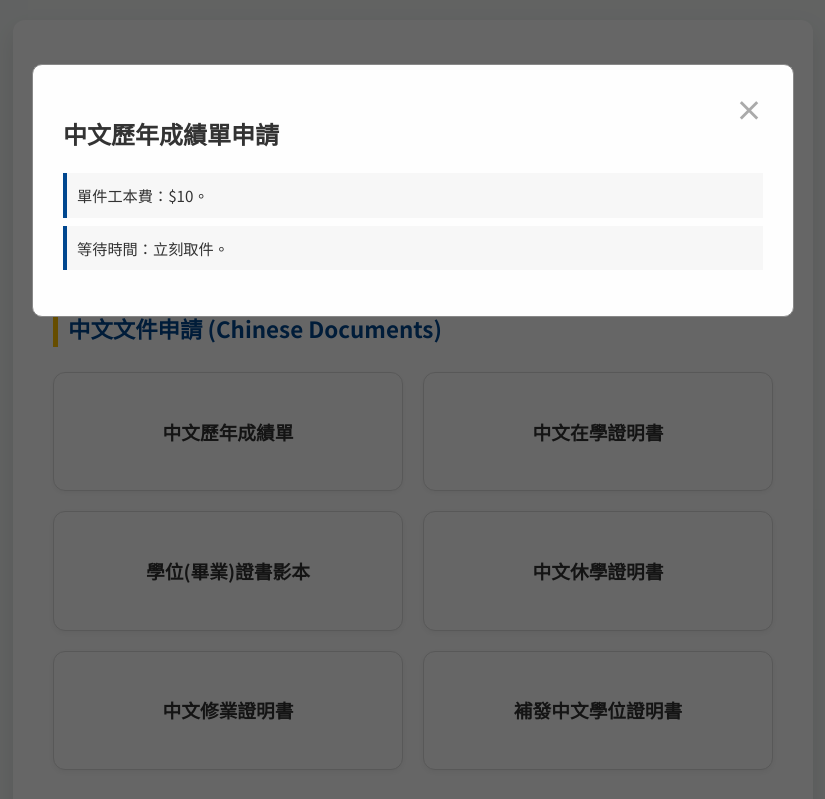
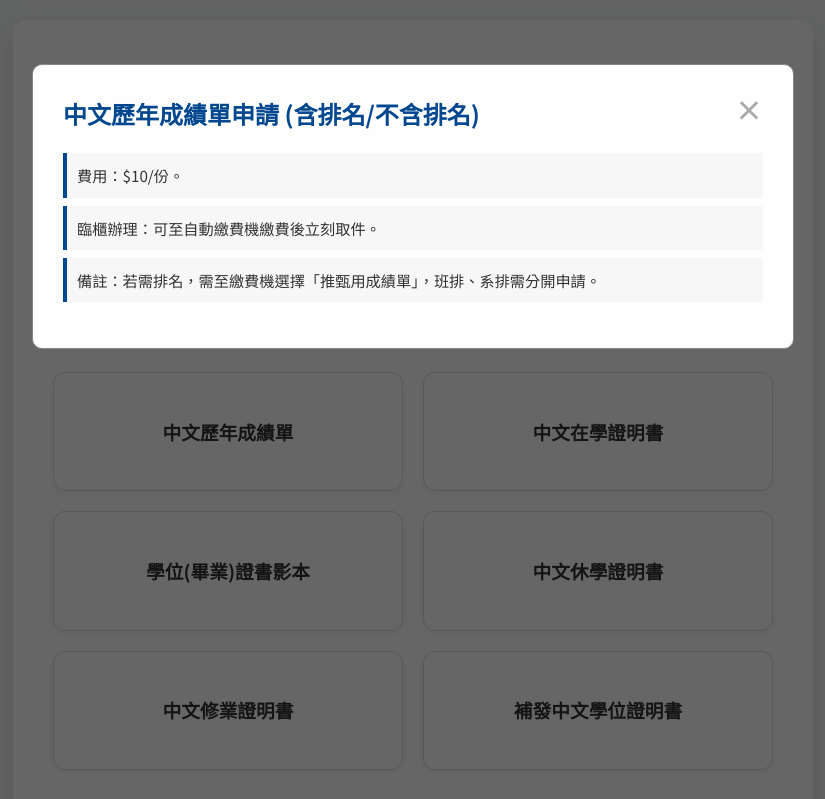
Before and after one commit to Jinagling00/SSGS-Web-App, a plain HTML site: page document_apply.html in a window 1280 px wide. Both pictures are taken after a click on the element "中文歷年成績單". Shown: the top 799 px of the page, without its empty margins (227-1052 px from the left). Drawn offline with Linux system fonts and the light colour scheme.

Commit message:
Update document_apply.html

```diff
--- a/document_apply.html
+++ b/document_apply.html
@@ -13,9 +13,9 @@
         .modal-content { background-color: #fefefe; margin: 5% auto; padding: 30px; border: 1px solid #888; width: 90%; max-width: 700px; border-radius: 10px; position: relative; }
         .close-btn { color: #aaa; float: right; font-size: 28px; font-weight: bold; line-height: 1; cursor: pointer; }
         .close-btn:hover { color: #000; }
-        .mail-rule-box { background-color: #fffde7; border: 2px solid var(--accent-color); padding: 15px; margin-top: 20px; border-radius: 8px; }
+        .mail-rule-box { background-color: #fffde7; border: 2px solid var(--accent-color); padding: 15px; margin-top: 20px; border-radius: 8px; text-align: left; }
         .mail-rule-box h4 { color: #b7a000; margin-top: 0; border-bottom: 1px dashed #ccc; padding-bottom: 5px; }
-        .step-list { list-style: none; padding: 0; }
+        .step-list { list-style: none; padding: 0; text-align: left; }
         .step-list li { background: #f7f7f7; padding: 10px; border-left: 4px solid var(--primary-color); margin-bottom: 8px; font-size: 0.95em; }
         .document-group-title { margin-top: 40px; margin-bottom: 10px; border-left: 5px solid var(--accent-color); padding-left: 10px; text-align: left; color: var(--primary-color); }
 
@@ -29,8 +29,8 @@
         <h1>📄 流程 A：申請文件查詢</h1>
         <p>所有文件申請請使用《日間部註冊組各項證明申請書》。請點擊卡片查看詳細步驟。</p>
 
-        <div style="margin-bottom: 20px;">
-            <a href="/SSGS-Web-App/forms/國立臺中科技大學日間部註冊組各項證明申請書.pdf" download class="option-button" style="background-color: #e0f2ff; color: #00478F; border: 1px solid #00478F; display: inline-block; width: auto; padding: 10px 20px; margin-right: 10px;">📥 下載《各項證明申請書》</a>
+        <div style="margin-bottom: 20px; display: flex; flex-wrap: wrap; gap: 10px; justify-content: center;">
+            <a href="/SSGS-Web-App/forms/國立臺中科技大學日間部註冊組各項證明申請書.pdf" download class="option-button" style="background-color: #e0f2ff; color: #00478F; border: 1px solid #00478F; display: inline-block; width: auto; padding: 10px 20px;">📥 下載《各項證明申請書》</a>
             <a href="/SSGS-Web-App/forms/國立臺中科技大學委託書.pdf" download class="option-button" style="background-color: #e0f2ff; color: #00478F; border: 1px solid #00478F; display: inline-block; width: auto; padding: 10px 20px;">📥 下載《委託書》</a>
         </div>
 
@@ -85,7 +85,7 @@
             <h4>✉️ 郵寄申請共通規則</h4>
             <ul>
                 <li>必備文件：申請書、身分證正反面影印本。</li>
-                <li>費用支付：請使用郵政匯票支付工本費 (抬頭：國立臺中科技大學)。</li>
+                <li>費用支付：請使用**郵政匯票**支付工本費 (抬頭：**國立臺中科技大學**)。</li>
                 <li>回件信封：請自附已貼足郵資的掛號回郵信封。</li>
             </ul>
         </div>
@@ -94,15 +94,59 @@
     </div>
 
     <div id="documentModal" class="modal">
-        <div class="modal-content"><span class="close-btn" onclick="closeModal()">&times;</span><h2 id="modalTitle"></h2><div id="modalBody"></div><div id="modalRestriction" style="color:red; margin-top:10px; font-weight:bold;"></div></div>
+        <div class="modal-content">
+            <span class="close-btn" onclick="closeModal()">&times;</span>
+            <h2 id="modalTitle" style="color: var(--primary-color); margin-top: 0;"></h2>
+            <div id="modalBody"></div>
+        </div>
     </div>
 
     <script>
         const documentData = {
-            chinese_transcript: { title: "中文歷年成績單申請", content: `<ul class="step-list"><li>單件工本費：$10。</li><li>等待時間：立刻取件。</li></ul>` },
-            in_school: { title: "中文在學證明書申請", content: `<ul class="step-list"><li>條件：須學雜費已繳交且已銷帳。</li><li>工本費：$10。</li></ul>` },
-            chinese_degree_cert: { title: "補發中文學位證明書", content: `<ul class="step-list"><li>工本費：$100。</li><li>限制：無法郵遞領取。</li></ul>` },
-            english_transcript: { title: "英文歷年成績單申請", content: `<ul class="step-list"><li>必備：護照影本。</li><li>工本費：$10。</li></ul>` }
+            chinese_transcript: {
+                title: "中文歷年成績單申請 (含排名/不含排名)",
+                content: `<ul class="step-list"><li>費用：$10/份。</li><li>臨櫃辦理：可至自動繳費機繳費後立刻取件。</li><li>備註：若需排名，需至繳費機選擇「推甄用成績單」，班排、系排需分開申請。</li></ul>`
+            },
+            in_school: {
+                title: "中文在學證明書申請",
+                content: `<ul class="step-list"><li>條件：須學雜費已繳交且已銷帳方可申請。</li><li>工本費：$10/份。</li><li>方式：利用三民校區自動繳費機，繳費後即可立即取件。</li></ul>`
+            },
+            degree_copy: {
+                title: "學位(畢業)證書影本申請",
+                content: `<ul class="step-list"><li>必備：學位(畢業)證書正本。</li><li>流程：須帶正本由註冊組影印送文書組用印，自行影印者註冊組不負責蓋章。</li><li>等待時間：半個~1個工作日。</li></ul>`
+            },
+            chinese_suspension_cert: {
+                title: "中文休學證明書申請",
+                content: `<ul class="step-list"><li>對象：休學生。</li><li>費用：$10/份。</li><li>等待時間：約半天取件。</li></ul>`
+            },
+            chinese_completion_cert: {
+                title: "中文修業證明書申請 (含成績單)",
+                content: `<ul class="step-list"><li>對象：僅退學生可申請。</li><li>文件：內容必須包含歷年成績單。</li><li>等待時間：約半天取件。</li></ul>`
+            },
+            chinese_degree_cert: {
+                title: "補發中文學位證明書",
+                content: `<ul class="step-list"><li>工本費：$100/份。</li><li>限制：無法郵遞領取，且申請後原正本失效。</li><li>等待時間：約 3 個工作天。</li></ul>`
+            },
+            english_transcript: {
+                title: "英文歷年成績單申請",
+                content: `<ul class="step-list"><li>工本費：$10/份。</li><li>必備：須檢附護照影本確認姓名。</li><li>等待時間：約 3 個工作天。</li></ul>`
+            },
+            english_in_school: {
+                title: "英文在學證明書申請",
+                content: `<ul class="step-list"><li>工本費：$10/份。</li><li>限制：無法郵寄取件，請臨櫃辦理。</li><li>必備：須檢附護照影本。</li></ul>`
+            },
+            english_suspension_cert: {
+                title: "英文休學證明書申請",
+                content: `<ul class="step-list"><li>工本費：$10/份。</li><li>必備：須檢附護照影本。</li><li>等待時間：約 3 個工作天。</li></ul>`
+            },
+            english_completion_cert: {
+                title: "英文修業證明書申請",
+                content: `<ul class="step-list"><li>工本費：$10/份。</li><li>對象：僅退學生可申請。</li><li>等待時間：約 3 個工作天。</li></ul>`
+            },
+            english_degree_cert: {
+                title: "英文學位證明書申請",
+                content: `<ul class="step-list"><li>工本費：$100/份。</li><li>必備：須檢附護照影本。</li><li>等待時間：約 3 個工作天。</li></ul>`
+            }
         };
 
         function showDocumentDetail(key) {
@@ -122,28 +166,24 @@
             inputs.forEach(el => {
                 el.addEventListener('input', calculatePreciseFees);
             });
-            calculatePreciseFees(); // 初始執行
+            calculatePreciseFees();
         });
 
         function calculatePreciseFees() {
             let price = 0;
             let weight = 0;
-
             const docInputs = document.querySelectorAll('.calc-input');
             docInputs.forEach(i => {
                 const count = Number(i.value) || 0;
                 const unitPrice = Number(i.getAttribute('data-price')) || 0;
                 const unitWeight = Number(i.getAttribute('data-weight')) || 0;
-
                 price += count * unitPrice;
                 weight += count * unitWeight;
             });
 
-            const envSelect = document.getElementById('envelope-type');
-            const sealInput = document.getElementById('seal-count');
-
-            weight += (Number(envSelect.value) || 0);
-            weight += (Number(sealInput.value) || 0) * 10; // 彌封每個 10g
+            const envWeight = Number(document.getElementById('envelope-type').value) || 0;
+            const sealWeight = (Number(document.getElementById('seal-count').value) || 0) * 10;
+            weight += envWeight + sealWeight;
 
             let baseFee = 0;
             if (weight > 0) {
```
